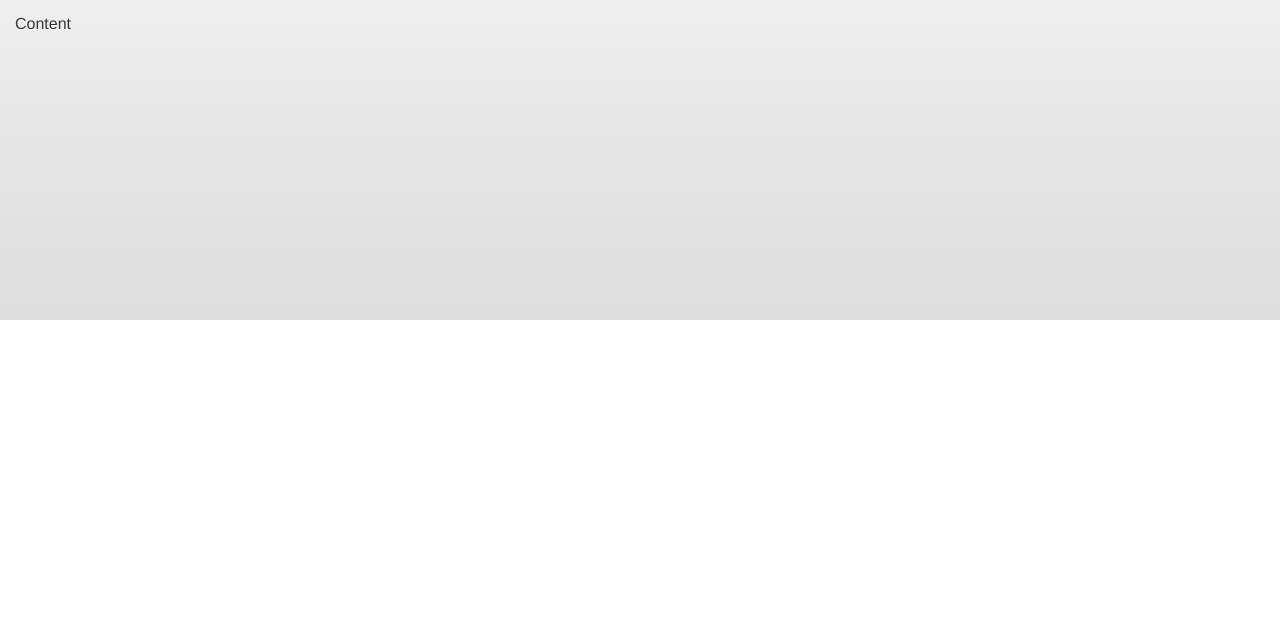
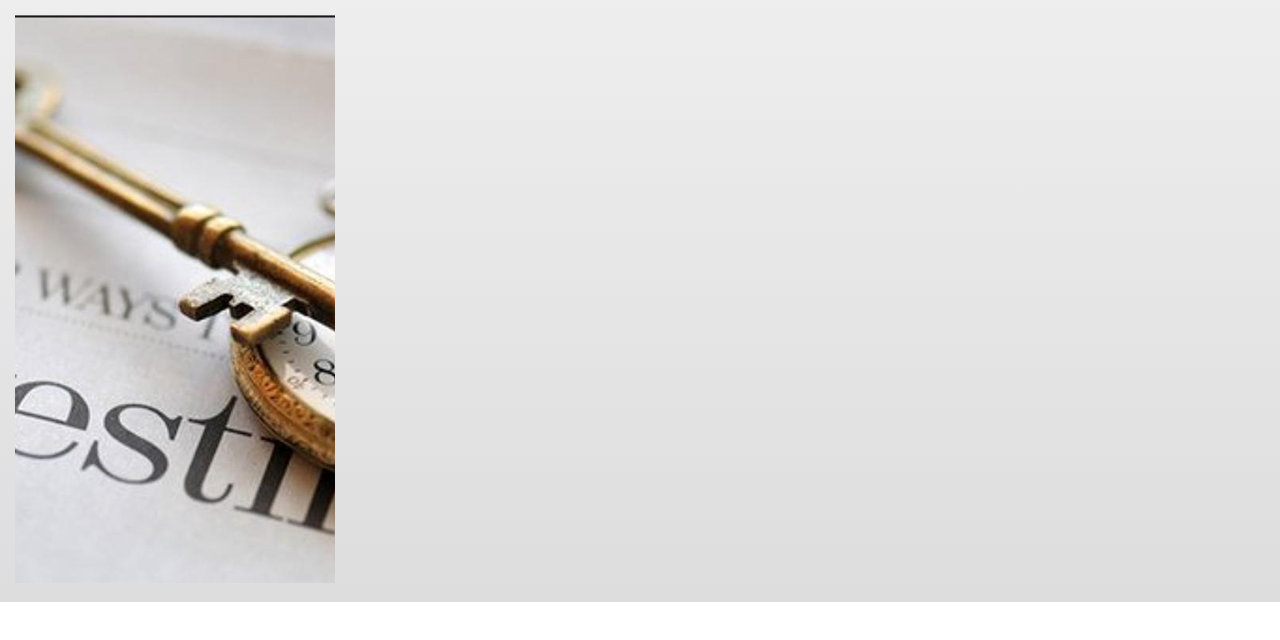
Before and after one commit to Tim0068/stopLoss, a plain HTML site: page index.html in a window 1280 px wide. Drawn offline with Linux system fonts and the light colour scheme.

Commit message:
Try .git

```diff
--- a/index.html
+++ b/index.html
@@ -10,7 +10,7 @@
 
 <body>
 <div data-role="page" id="home">
-  <div data-role="content">Content</div>
+  <div data-role="content"><img src="images/investments-2014.jpg" width="320" height="568"></div>
 </div>
 </body>
 </html>
```
